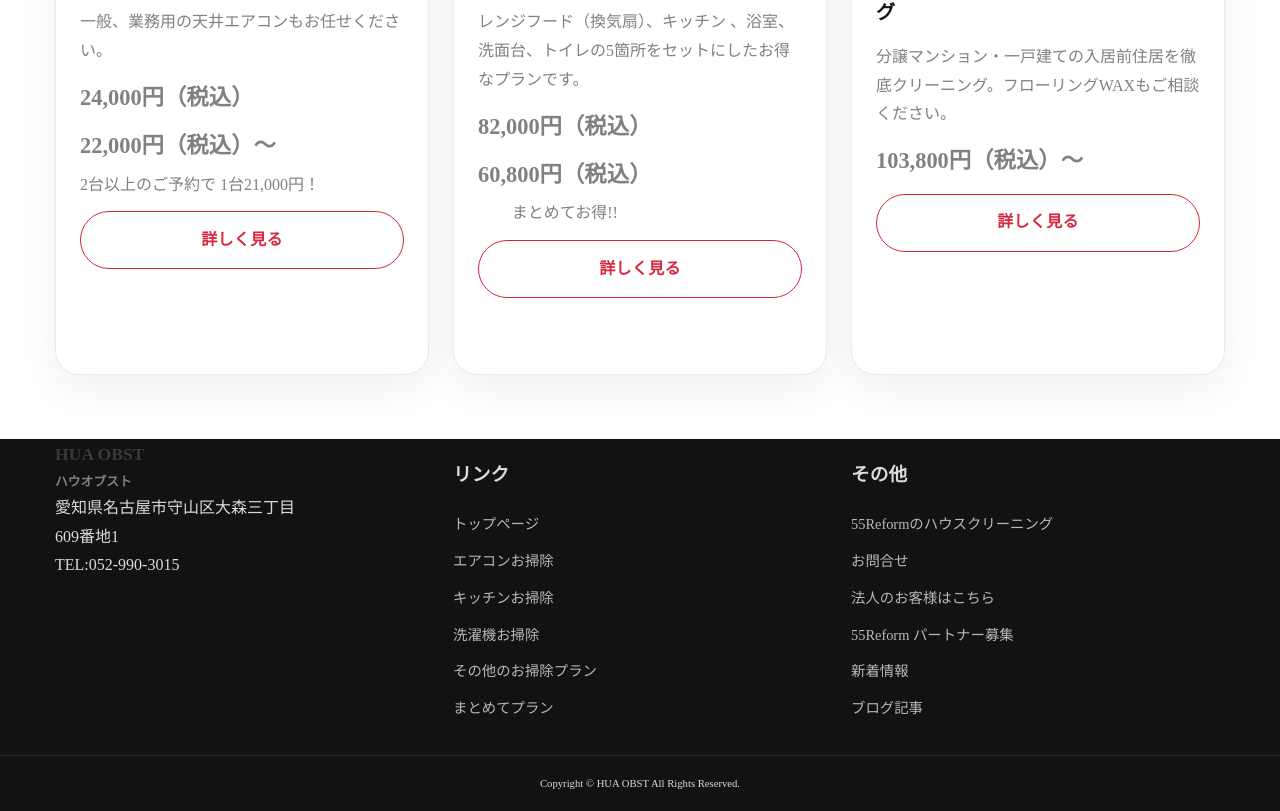
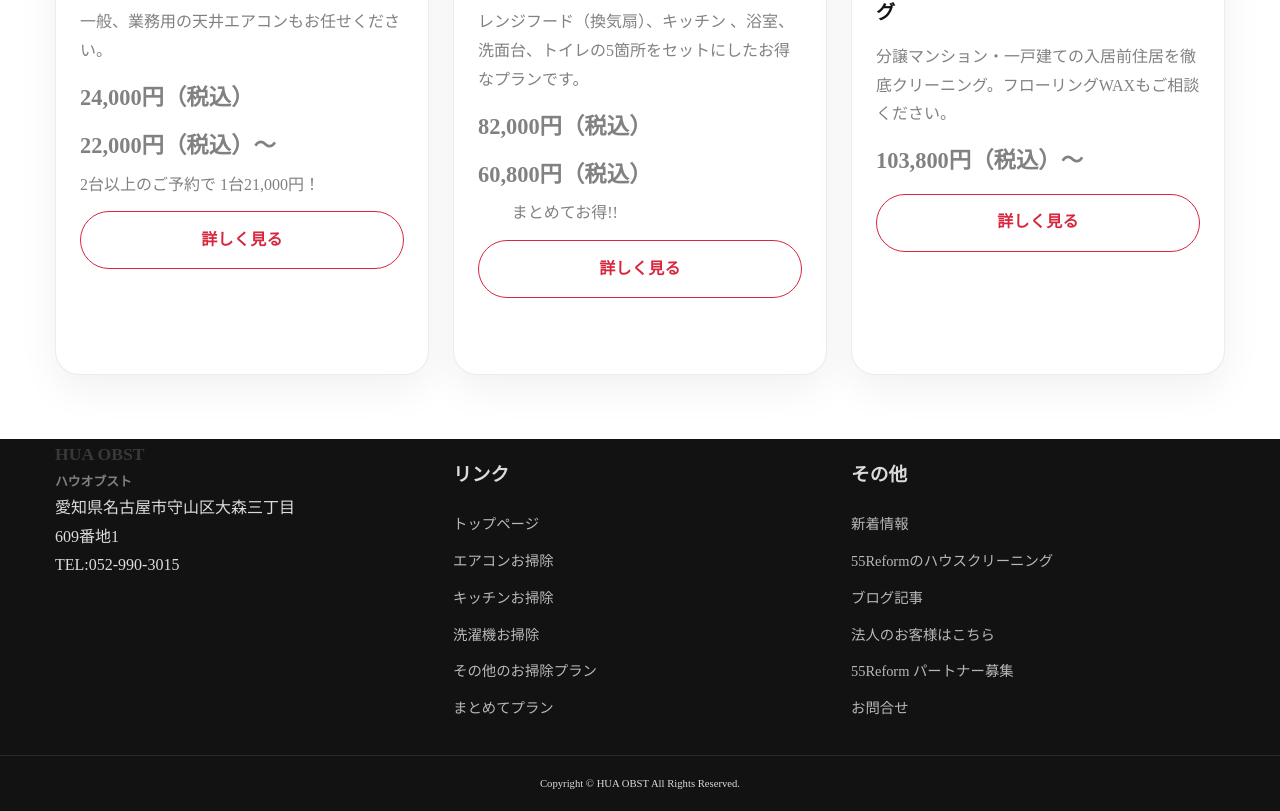
Before and after one commit to NakayamaNaoto/house-cleaning, a React (Vite) app: page /air-conditioner in a window 1280 px wide. Shown: the part 9721-10532 px from the top of the page. Built offline with nearby package versions, Linux system fonts and the light colour scheme.

Commit message:
ハンバーガーメニュー内の並び順を微修正

```diff
--- a/src/data/content.ts
+++ b/src/data/content.ts
@@ -10,12 +10,12 @@ export const primaryLinks: NavigationLink[] = [
 ];
 
 export const secondaryLinks: NavigationLink[] = [
+    { label: "新着情報", href: "/sitemap/" },
     { label: "55Reformのハウスクリーニング", href: "/contact/" },
-    { label: "お問合せ", href: "/dictionary/" },
+    { label: "ブログ記事", href: "/sitemap/" },
     { label: "法人のお客様はこちら", href: "/privacy_policy/" },
     { label: "55Reform パートナー募集", href: "/sitemap/" },
-    { label: "新着情報", href: "/sitemap/" },
-    { label: "ブログ記事", href: "/sitemap/" },
+    { label: "お問合せ", href: "/contact/" },
 ];
 
 export const socialLinks = [
```
